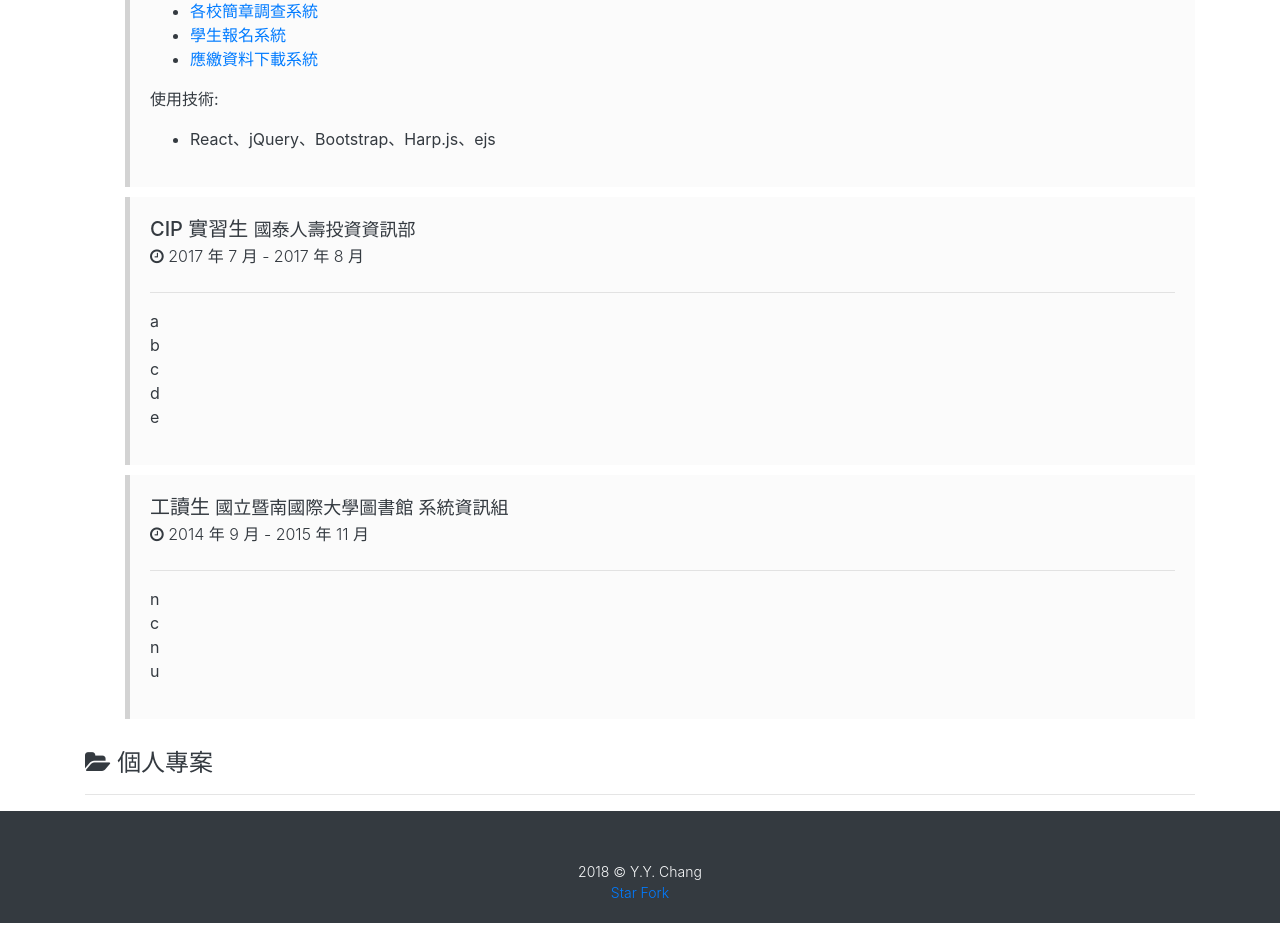
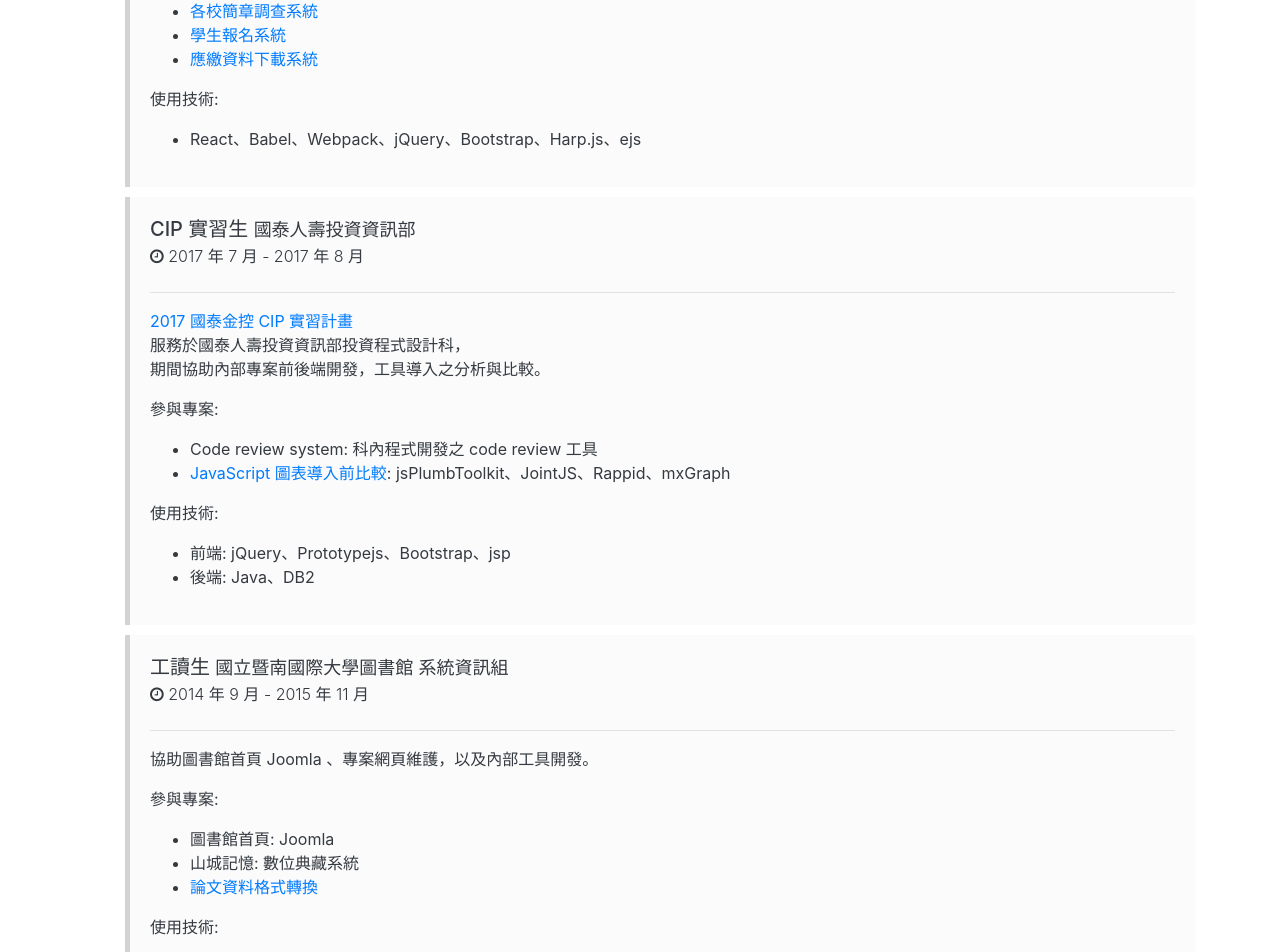
Before and after one commit to x3388638/x3388638.github.io, a React (Create React App) app: page / in a window 1280 px wide. Shown: the part 2180-3132 px from the top of the page. Before the commit the page ends 3103 px from the top, so only its background shows below. Built offline with nearby package versions, Linux system fonts and the light colour scheme.

Commit message:
update work content

```diff
--- a/public/content/works/cip.md
+++ b/public/content/works/cip.md
@@ -1,5 +1,11 @@
-a
-b
-c
-d
-e
+[2017 國泰金控 CIP 實習計畫](https://www.cathaylife.com.tw/bc/web/event/plan99/index.html)
+服務於國泰人壽投資資訊部投資程式設計科，
+期間協助內部專案前後端開發，工具導入之分析與比較。
+
+參與專案:
+- Code review system: 科內程式開發之 code review 工具
+- [JavaScript 圖表導入前比較](https://hackmd.io/2UCbhE2NRwyEMbEVpUgLXQ): jsPlumbToolkit、JointJS、Rappid、mxGraph
+
+使用技術:
+- 前端: jQuery、Prototypejs、Bootstrap、jsp
+- 後端: Java、DB2
--- a/public/content/works/ncnulib.md
+++ b/public/content/works/ncnulib.md
@@ -1,4 +1,9 @@
-n
-c
-n
-u
+協助圖書館首頁 Joomla 、專案網頁維護，以及內部工具開發。
+
+參與專案:
+- 圖書館首頁: Joomla
+- 山城記憶: 數位典藏系統
+- [論文資料格式轉換](https://github.com/x3388638/NCNU-LIB)
+
+使用技術:
+- jQuery、PHP、Joomla
--- a/public/content/works/overseas.md
+++ b/public/content/works/overseas.md
@@ -7,4 +7,4 @@
 - [應繳資料下載系統](https://github.com/0verseas/0verPick)
 
 使用技術:
-- React、jQuery、Bootstrap、Harp.js、ejs
+- React、Babel、Webpack、jQuery、Bootstrap、Harp.js、ejs
--- a/src/Work.js
+++ b/src/Work.js
@@ -24,7 +24,7 @@ export default class Work extends React.Component {
 	componentDidMount() {
 		let works = [];
 		fetch(`${ process.env.PUBLIC_URL }/content/works/list.json`).then(res => res.json()).then((list) => {
-			[...Array(list.length)].reduce((p, _, i) => {
+			list.reduce((p, _, i) => {
 				return p.then(() => {
 					return new Promise((resolve) => {
 						const workData = list[i];
```
